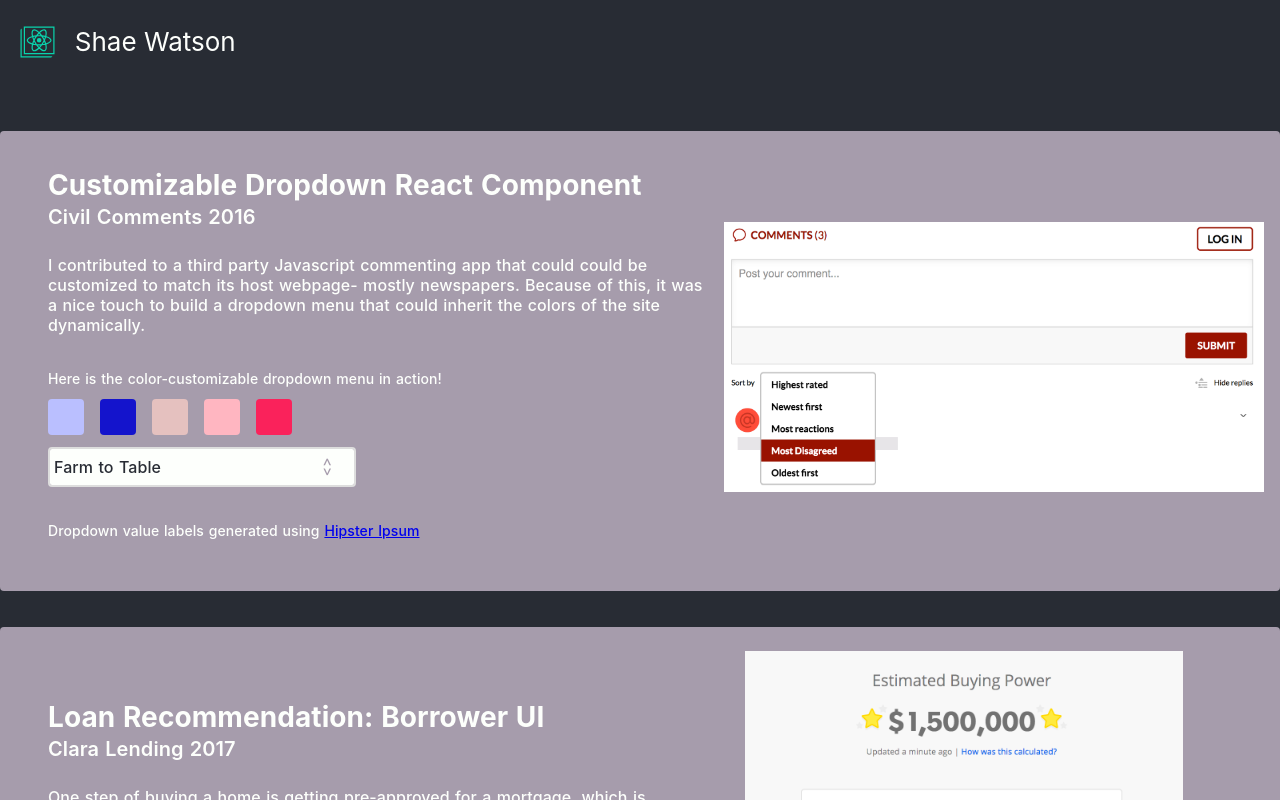
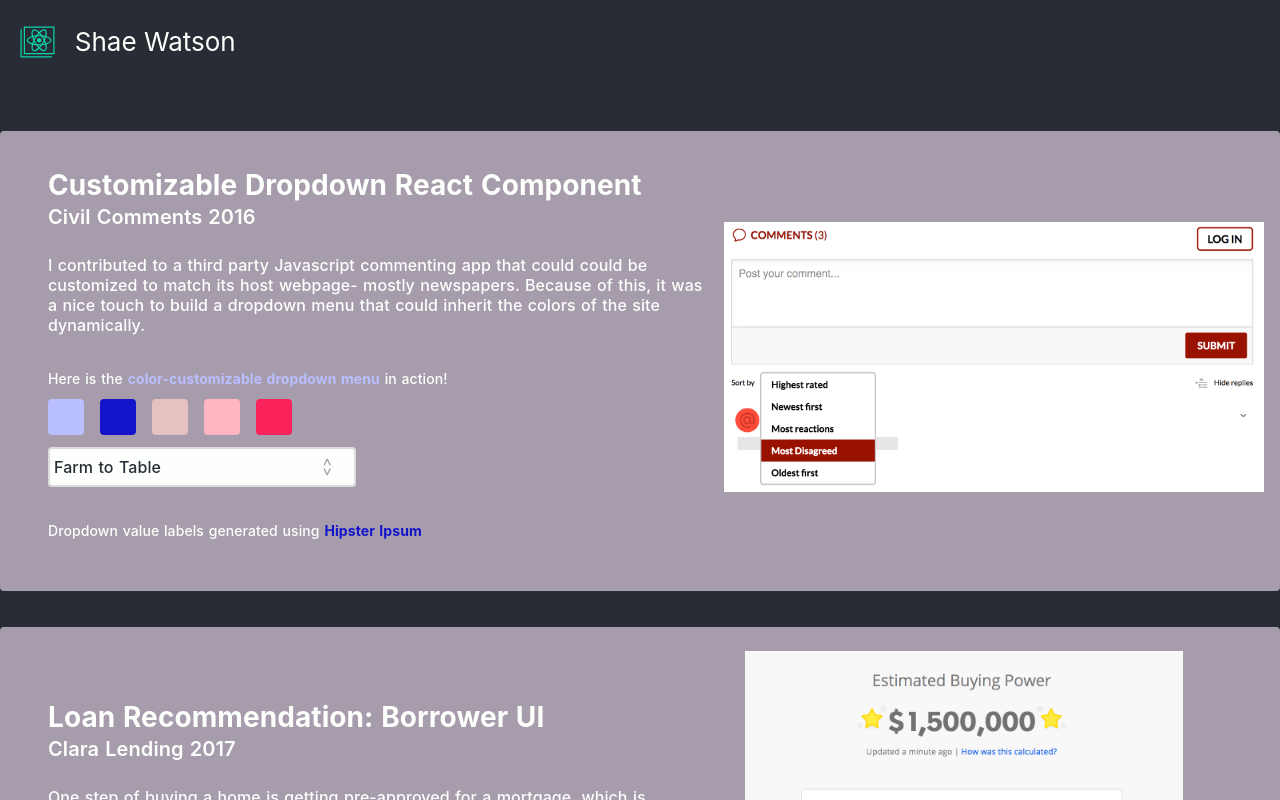
Before and after one commit to shae-wat/shaewatson, a React (Create React App) app: page / in a window 1280 px wide. Shown: the top 800 px of the page. Built offline with nearby package versions, Linux system fonts and the light colour scheme.

Commit message:
extend styles

```diff
--- a/src/styles/colors.ts
+++ b/src/styles/colors.ts
@@ -2,6 +2,7 @@ export const Colors = {
   white: '#FDFFFC',
   background: '#282C34',
   cardBackground: '#A69CAC',
+  border: '#ddd',
   lightPurple: '#babfff',
   darkBlue: '#1414cc',
   tanPink: '#e5c1bf',
--- a/src/styles/typography.ts
+++ b/src/styles/typography.ts
@@ -1,5 +1,6 @@
 import styled from 'styled-components';
 import { mobileMediaQuery } from './breakpoints';
+import { Colors } from './colors';
 
 export const FontCSS = `
   letter-spacing: 0.08px;
@@ -49,3 +50,22 @@ export const MicroFont = styled.p`
 
   ${mobileMediaQuery(`font-size: 12px; line-height: 14px;`)}
 `;
+
+// add bold font styling within a sentence to bold a word
+export const BoldText = styled.span`
+  ${FontCSS}
+  color: ${(props: { color?: typeof Colors.millenialPink }) =>
+    props.color || Colors.background};
+  /* TODO:  font-family: BoldFontFamily */
+  font-weight: 700;
+`;
+
+export const LinkText = styled.a`
+  &&& {
+    display: inline;
+    text-decoration: none;
+    color: ${(props: { color?: typeof Colors.millenialPink }) =>
+      props.color || Colors.darkBlue};
+    font-weight: bold;
+  }
+`;
--- a/src/views/cards/CustomDropdown.tsx
+++ b/src/views/cards/CustomDropdown.tsx
@@ -6,6 +6,7 @@ import {
   SubheaderFont,
   ParagraphFont,
   MicroFont,
+  LinkText,
   rhythm,
 } from '../../styles';
 import { AlaskaDispatchNewsDropdownImageSrc } from '../../images';
@@ -83,12 +84,12 @@ class CustomDropdown extends React.Component<{}, CustomDropdownState> {
           </DemoArea>
           <MicroFont>
             Dropdown value labels generated using{' '}
-            <a
+            <LinkText
               href="https://hipsum.co/"
               target="_blank"
               rel="noopener noreferrer">
               Hipster Ipsum
-            </a>
+            </LinkText>
           </MicroFont>
         </CardTextContent>
         <CardImageContent>
--- a/src/views/components/ColorSelector.tsx
+++ b/src/views/components/ColorSelector.tsx
@@ -1,7 +1,7 @@
 import React from 'react';
 import styled from 'styled-components';
 import _ from 'lodash';
-import { gutter, rhythm, MicroFont, Colors } from '../../styles';
+import { gutter, rhythm, MicroFont, Colors, BoldText } from '../../styles';
 
 const ColorPallette = styled.div`
   display: flex;
@@ -30,7 +30,11 @@ const ColorSelector: React.FC<ColorSelectorProps> = (
 ) => (
   <div>
     <MicroFont>
-      Here is the color-customizable dropdown menu in action!
+      Here is the{' '}
+      <BoldText color={props.selectedColor}>
+        color-customizable dropdown menu
+      </BoldText>{' '}
+      in action!
     </MicroFont>
     <ColorPallette>
       {_.map(props.options, (color: typeof Colors.millenialPink) => (
--- a/src/views/components/Dropdown.tsx
+++ b/src/views/components/Dropdown.tsx
@@ -25,7 +25,7 @@ const StyledSelect = styled.div`
   ${({ open }: { open: boolean }) => {
     return !open
       ? `
-        border: 2px solid #ddd;
+        border: 2px solid ${Colors.border};
         border-radius: 4px;
 
         &:after {
@@ -53,7 +53,7 @@ const StyledOptionsContainer = styled.div`
   top: 0;
   left: 0;
   width: 100%;
-  border: 2px solid #ddd;
+  border: 2px solid ${Colors.border};
   border-radius: 4px;
   z-index: 100;
 
```
